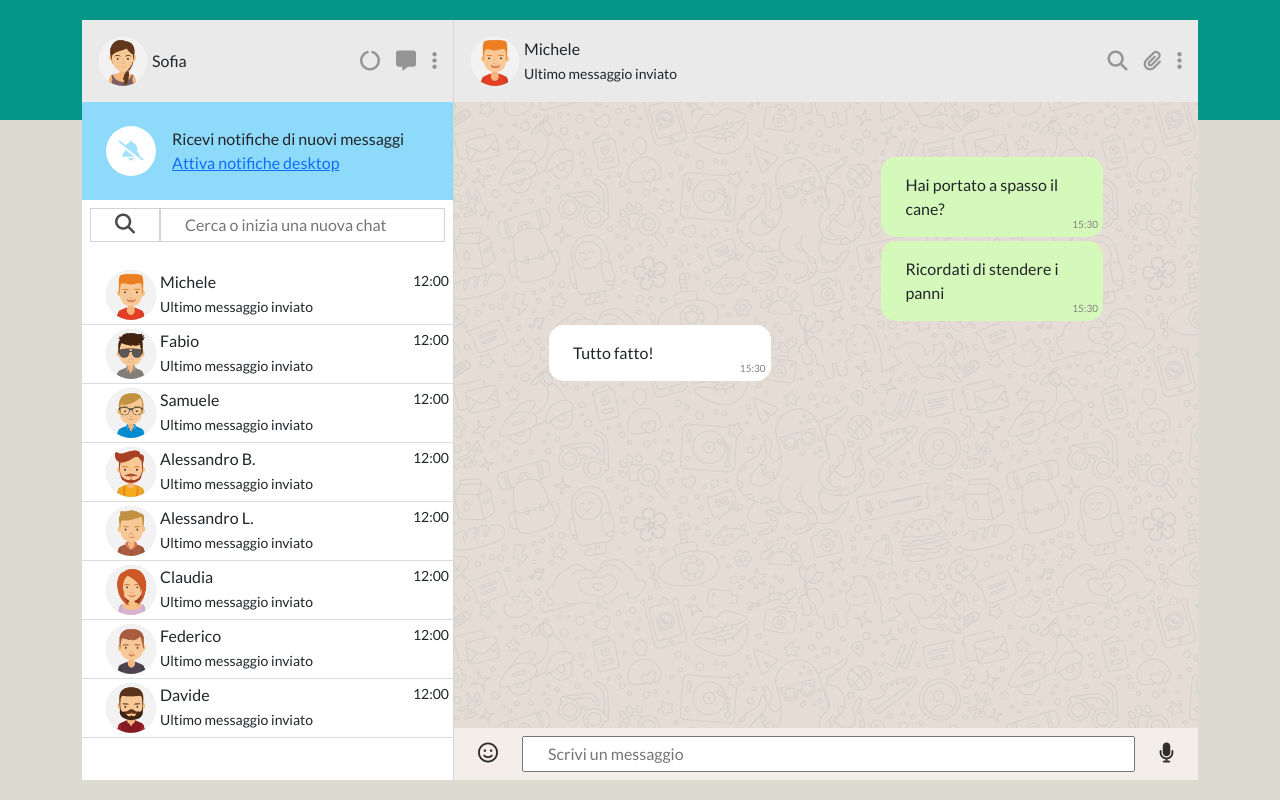
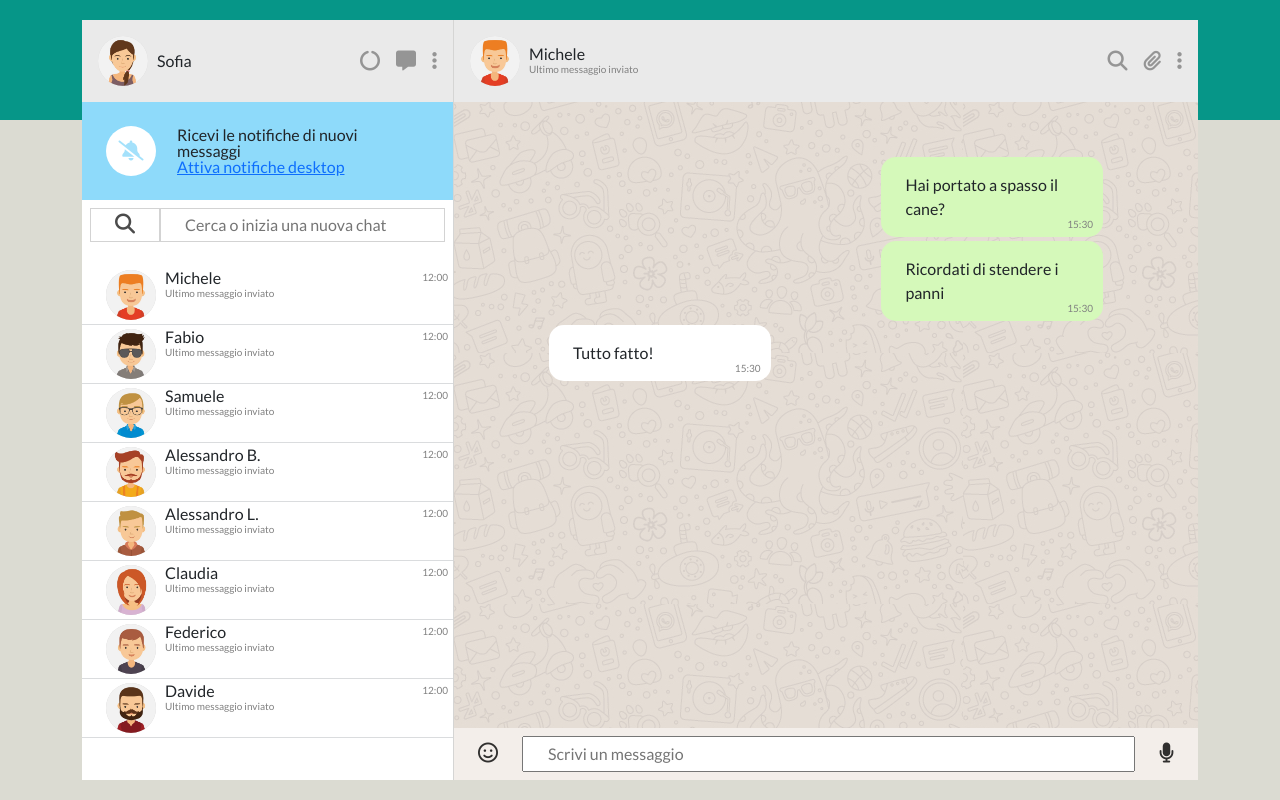
Before and after one commit to LucaBrivio183/vue-boolzapp, a plain HTML site: page milestone-4/index.html in a window 1280 px wide. Drawn offline with nearby package versions, Linux system fonts and the light colour scheme.

Commit message:
feat: minor style changes

```diff
--- a/milestone-4/index.html
+++ b/milestone-4/index.html
@@ -37,9 +37,9 @@
                     <div class="user-img d-flex align-items-center justify-content-center"> <!-- using class just cause it's the same  formatting -->
                         <i class="fa-solid fa-bell-slash"></i>
                     </div>
-                    <div><!-- written  static content -->
-                        <span>Ricevi notifiche di nuovi messaggi</span><br>
-                        <a href="">Attiva notifiche desktop</a>
+                    <div class="flex-grow-1 d-flex flex-column"><!-- notification staticcontent-->
+                        <span class="">Ricevi le notifiche di nuovi messaggi</span>
+                        <a class="">Attiva notifiche desktop</a>
                     </div>
                 </div>
                 <div class="d-flex mb-3 p-2" id="search-bar"><!-- search field -->
@@ -51,11 +51,11 @@
                         <div class="user-img"> <!-- contact img -->
                             <img :src="contacts[index].avatar" alt="">
                         </div>
-                        <div class="flex-grow-1">
-                            <span class="">{{contacts[index].name}}</span><br><!-- contact name -->
+                        <div class="flex-grow-1 d-flex flex-column">
+                            <span class="">{{contacts[index].name}}</span><!-- contact name -->
                             <small class="">Ultimo messaggio inviato</small>
                         </div>
-                        <small class="px-1">12:00</small>
+                        <small class="">12:00</small>
                     </li>
                 </ul>
             </aside>
@@ -65,8 +65,8 @@
                         <div class="user-img"> <!--active contact img -->
                             <img :src="contacts[activeContact].avatar" alt="">
                         </div>
-                        <div>
-                            <span id="user-name">{{contacts[activeContact].name}}</span><br><!--active contact name -->
+                        <div class="d-flex flex-column">
+                            <span id="user-name">{{contacts[activeContact].name}}</span><!--active contact name -->
                             <small> Ultimo messaggio inviato </small>
                         </div>
                     </div>
--- a/milestone-4/style.css
+++ b/milestone-4/style.css
@@ -100,8 +100,17 @@ i:hover {
     overflow-y: auto;
 }
 
+span,a {
+    padding: 0 .3125rem;
+    font-size: 1rem;
+    line-height: 1rem;
+}
+
+
+
 #contact-list li:hover {
     background-color: #e9ebeb;
+    cursor: pointer;
 }
 
 main footer i{
@@ -135,6 +144,12 @@ main footer {
     background-color: white;
 }
 
+small {
+    font-size: .625rem;
+    color: gray;
+    padding: 0 .3125rem;
+}
+
 #active-chat .message .time {
     font-size: .625rem;
     color: gray;
```
